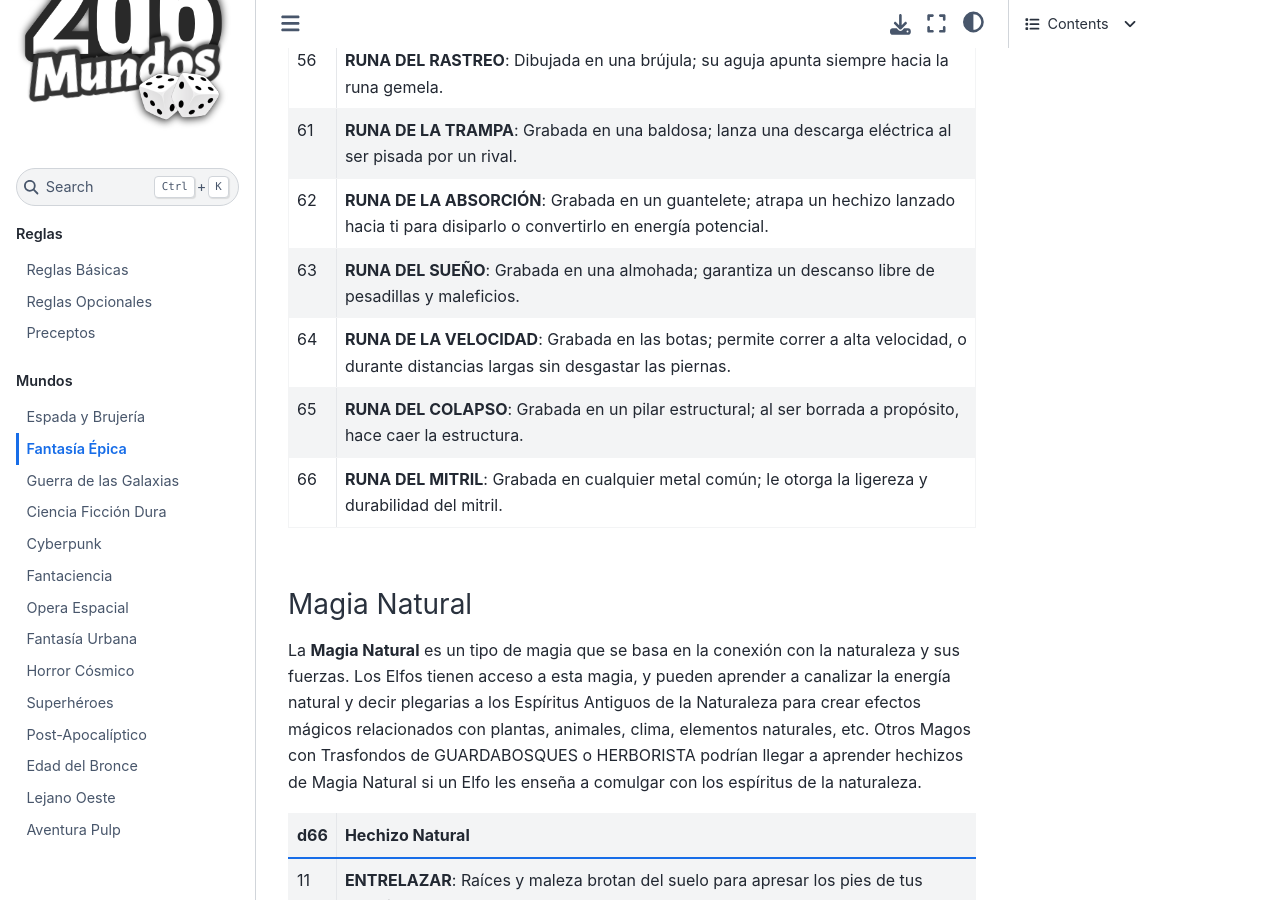
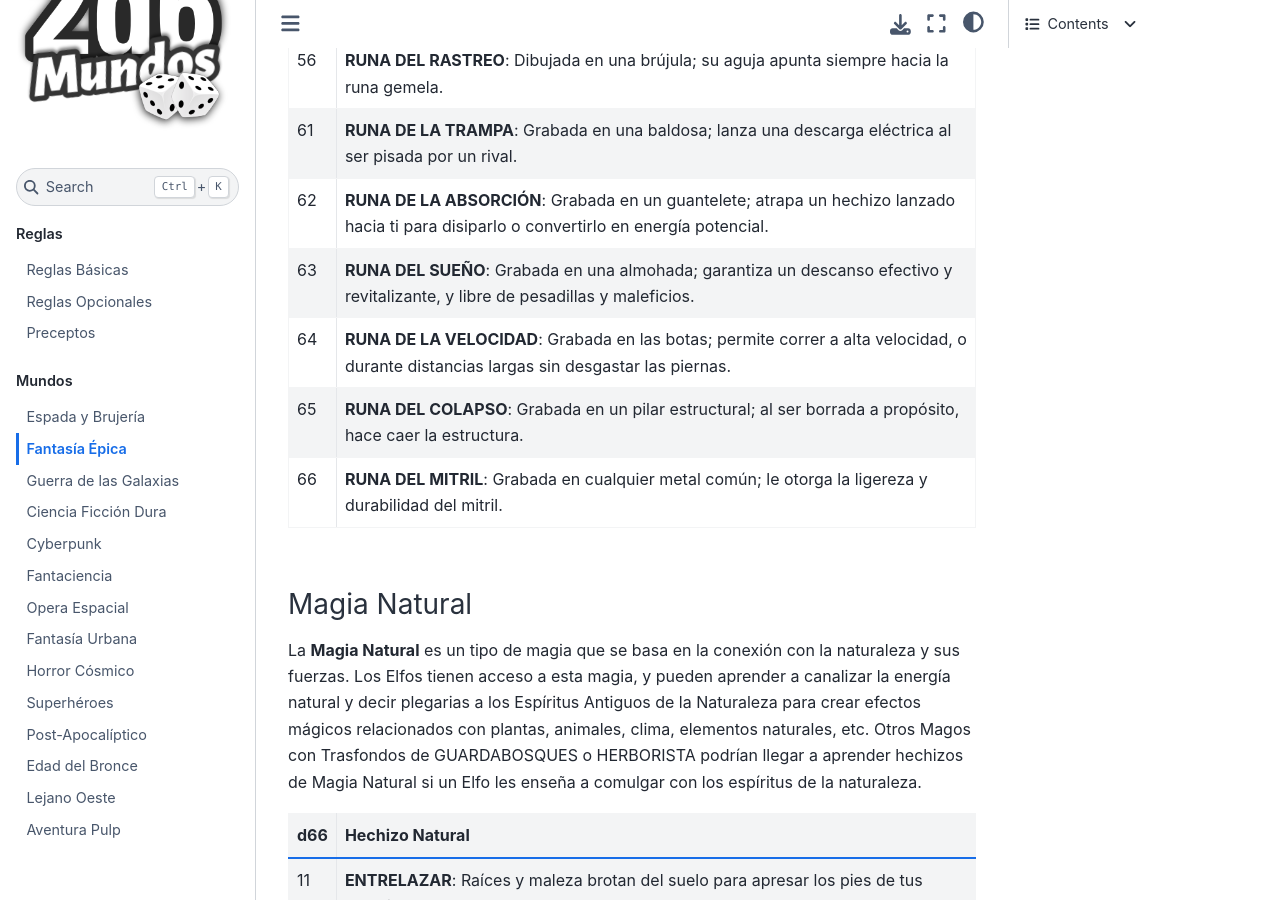
Before and after one commit to TaTooKa/2d6Mundos, a Sphinx documentation site: the page built from docs/source/pages/worlds/fantasia-epica.rst, in a window 1280 px wide and 900 px high, scrolled down 26104 px. Built offline with Sphinx 7.4.7 and the Sphinx Book theme 1.1.4, drawn with Linux system fonts in a browser that asks for light colours; some web fonts are replaced; cross-references to code outside the pages are shown as plain code; some of the changed text lies outside the part shown.

Commit message:
minor changes

```diff
--- a/docs/source/pages/worlds/fantasia-epica.rst
+++ b/docs/source/pages/worlds/fantasia-epica.rst
@@ -511,7 +511,7 @@ La **Magia Rúnica** es un tipo de magia que se basa en la inscripción de símb
    "56", "**RUNA DEL RASTREO**: Dibujada en una brújula; su aguja apunta siempre hacia la runa gemela."
    "61", "**RUNA DE LA TRAMPA**: Grabada en una baldosa; lanza una descarga eléctrica al ser pisada por un rival."
    "62", "**RUNA DE LA ABSORCIÓN**: Grabada en un guantelete; atrapa un hechizo lanzado hacia ti para disiparlo o convertirlo en energía potencial."
-   "63", "**RUNA DEL SUEÑO**: Grabada en una almohada; garantiza un descanso libre de pesadillas y maleficios."
+   "63", "**RUNA DEL SUEÑO**: Grabada en una almohada; garantiza un descanso efectivo y revitalizante, y libre de pesadillas y maleficios."
    "64", "**RUNA DE LA VELOCIDAD**: Grabada en las botas; permite correr a alta velocidad, o durante distancias largas sin desgastar las piernas."
    "65", "**RUNA DEL COLAPSO**: Grabada en un pilar estructural; al ser borrada a propósito, hace caer la estructura."
    "66", "**RUNA DEL MITRIL**: Grabada en cualquier metal común; le otorga la ligereza y durabilidad del mitril."
```
Also changed, not shown: other parts of docs/source/pages/worlds/fantasia-epica.rst (+2 -0 lines).
